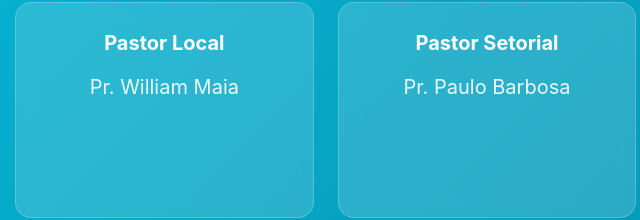
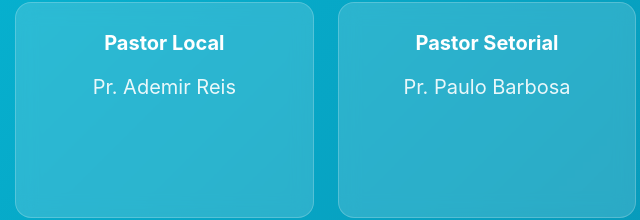
Before and after one commit to MrSantana1990/jd-marcia, a plain HTML site: page index.html in a window 1280 px wide. Shown: the part 597-817 px from the top of the page, 153-793 px from the left. Drawn offline with Linux system fonts and the light colour scheme; no server answers.

Commit message:
Atualizar o index.html
Nome do Pr. local Ademir Reis

```diff
--- a/index.html
+++ b/index.html
@@ -67,7 +67,7 @@
                 <div class="leadership-cards">
                     <div class="leadership-card">
                         <h3>Pastor Local</h3>
-                        <p>Pr. William Maia</p>
+                        <p>Pr. Ademir Reis</p>
                     </div>
                     <div class="leadership-card">
                         <h3>Pastor Setorial</h3>
```
